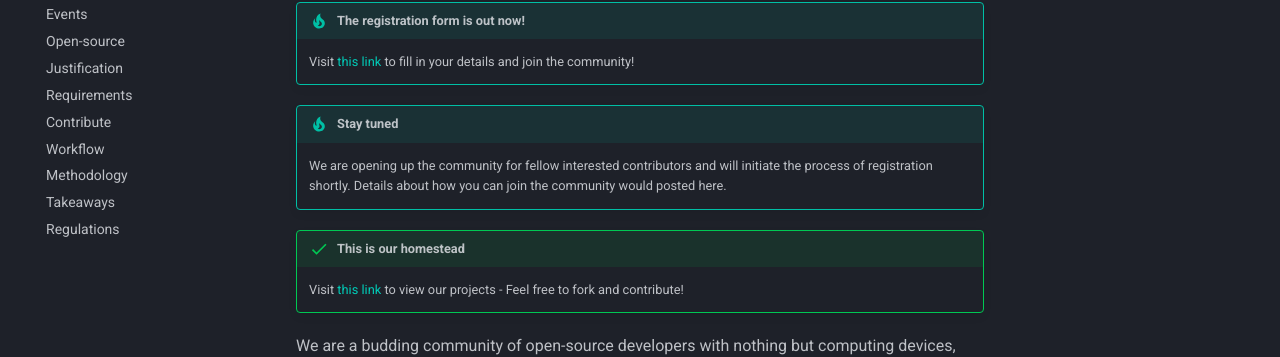
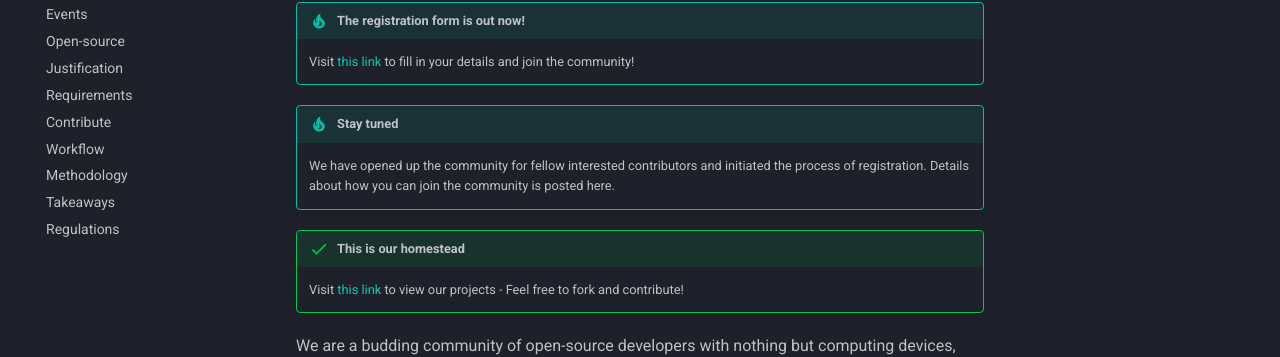
Before and after one commit to astrosonic/community-website, an MkDocs documentation site: the page built from docs/index.md, in a window 1280 px wide and 900 px high. Shown: the part 178-535 px from the top of the window. Built offline with MkDocs 1.6.1 and Material for MkDocs 9.7.7, drawn with Linux system fonts in a browser that asks for light colours.

Commit message:
Registration notice modified

```diff
--- a/docs/index.md
+++ b/docs/index.md
@@ -4,7 +4,7 @@
     Visit [this link](https://forms.gle/i3FM5LyUVwC1jPwQ7) to fill in your details and join the community!
 
 !!! tip "Stay tuned"
-    We are opening up the community for fellow interested contributors and will initiate the process of registration shortly. Details about how you can join the community would posted here.
+    We have opened up the community for fellow interested contributors and initiated the process of registration. Details about how you can join the community is posted here.
 
 !!! success "This is our homestead"
     Visit [this link](https://github.com/astrosonic/) to view our projects - Feel free to fork and contribute!
```
